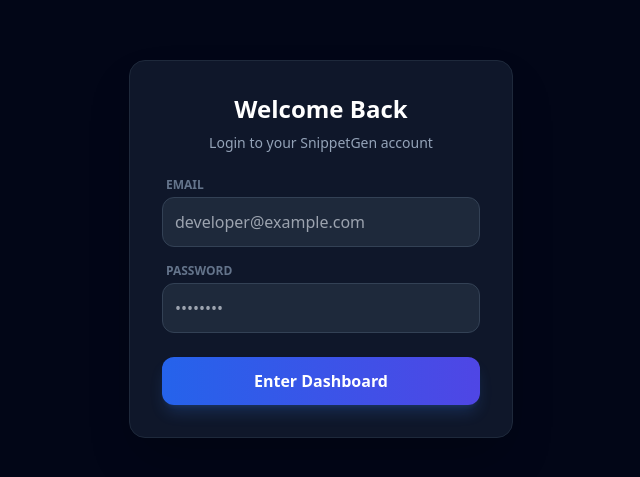
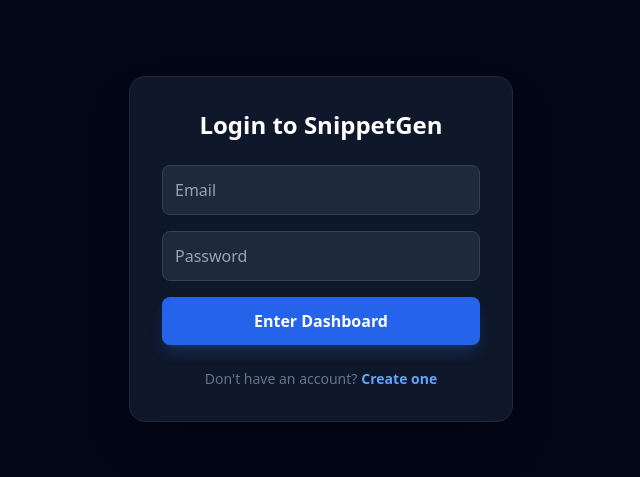
Before and after one commit to swaroop07p/CodeSnapshotWeb, a React (Vite) app in the folder frontend/: page /login in a window 1280 px wide. Shown: the part 151-628 px from the top of the page, without its empty margins (319-959 px from the left). Built offline with nearby package versions, Linux system fonts and the light colour scheme.

Commit message:
Final Login correction

```diff
--- a/frontend/src/App.jsx
+++ b/frontend/src/App.jsx
@@ -1,14 +1,20 @@
-import React, { useEffect, useState } from 'react';
-import { BrowserRouter as Router, Routes, Route, Navigate } from 'react-router-dom';
-import Login from './pages/Login';
-import Dashboard from './pages/Dashboard';
-import Landing from './pages/Landing';
+import React, { useEffect, useState } from "react";
+import {
+  BrowserRouter as Router,
+  Routes,
+  Route,
+  Navigate,
+} from "react-router-dom";
+import Login from "./pages/Login";
+import Dashboard from "./pages/Dashboard";
+import Landing from "./pages/Landing";
+import Register from "./pages/Register";
 
 const App = () => {
   const [isAuthenticated, setIsAuthenticated] = useState(null); // null means "checking"
 
   useEffect(() => {
-    const token = localStorage.getItem('token');
+    const token = localStorage.getItem("token");
     // If token exists, we assume user is logged in
     // (In a real production app, you'd verify this token with the backend here)
     if (token) {
@@ -19,15 +25,40 @@
   }, []);
 
   if (isAuthenticated === null) {
-    return <div className="h-screen w-screen flex items-center justify-center bg-slate-950 text-white">Loading...</div>;
+    return (
+      <div className="h-screen w-screen flex items-center justify-center bg-slate-950 text-white">
+        Loading...
+      </div>
+    );
   }
 
   return (
     <Router>
       <Routes>
-        <Route path="/" element={isAuthenticated ? <Navigate to="/dashboard" /> : <Landing />} />
-        <Route path="/login" element={isAuthenticated ? <Navigate to="/dashboard" /> : <Login setIsAuthenticated={setIsAuthenticated} />} />
-        <Route path="/dashboard" element={isAuthenticated ? <Dashboard /> : <Navigate to="/login" />} />
+        <Route
+          path="/"
+          element={isAuthenticated ? <Navigate to="/dashboard" /> : <Landing />}
+        />
+        <Route
+          path="/login"
+          element={
+            isAuthenticated ? (
+              <Navigate to="/dashboard" />
+            ) : (
+              <Login setIsAuthenticated={setIsAuthenticated} />
+            )
+          }
+        />
+        <Route
+          path="/register"
+          element={
+            isAuthenticated ? <Navigate to="/dashboard" /> : <Register />
+          }
+        />
+        <Route
+          path="/dashboard"
+          element={isAuthenticated ? <Dashboard /> : <Navigate to="/login" />}
+        />
       </Routes>
     </Router>
   );
--- a/frontend/src/pages/Login.jsx
+++ b/frontend/src/pages/Login.jsx
@@ -1,76 +1,72 @@
+// src/pages/Login.jsx
 import React, { useState } from 'react';
 import axios from 'axios';
-import toast from 'react-hot-toast';
+import toast, { Toaster } from 'react-hot-toast'; // Added Toaster import
+import { useNavigate } from 'react-router-dom';
 
 const Login = ({ setIsAuthenticated }) => {
     const [formData, setFormData] = useState({ email: '', password: '' });
+    const navigate = useNavigate();
 
     const handleLogin = async (e) => {
         e.preventDefault();
         try {
             const res = await axios.post('http://localhost:5000/api/auth/login', formData);
 
-            // --- FIX FOR UNDEFINED NAME ---
-            // We check both res.data.user.name and res.data.name as fallbacks
-            const userData = res.data.user || res.data;
-            const userName = userData.name || "Developer";
-            const token = res.data.token;
+            // Backend returns 'username', not 'name'
+            const user = res.data.user;
+            localStorage.setItem('token', res.data.token);
+            localStorage.setItem('username', user.username);
 
-            if (token) {
-                // KEY: Save to localStorage for persistence
-                localStorage.setItem('token', token);
-                localStorage.setItem('username', userName);
-
-                // KEY: Update state to trigger redirect in App.jsx
-                setIsAuthenticated(true);
-
-                // Use the extracted variable to avoid 'undefined' in the toast
-                toast.success(`Welcome back, ${userName}!`);
+            setIsAuthenticated(true);
+            toast.success(`Welcome back, ${user.username}!`);
+        } catch (err) {
+            // Check for the specific friendly message from backend
+            const backendMsg = err.response?.data?.msg;
+            if (backendMsg) {
+                toast.error(backendMsg);
             } else {
-                toast.error("Login successful but no token received.");
+                toast.error("Login failed. Please check your credentials.");
             }
-        } catch (err) {
-            console.error("Login Error Details:", err.response?.data);
-            toast.error(err.response?.data?.msg || "Login Failed. Check console for details.");
+            console.log("Login Error Details:", err.response?.data);
         }
     };
 
     return (
         <div className="h-screen flex items-center justify-center bg-slate-950">
-            <form onSubmit={handleLogin} className="bg-slate-900 p-8 rounded-2xl border border-slate-800 w-96 shadow-2xl">
-                <h2 className="text-2xl font-bold text-white mb-2 text-center">Welcome Back</h2>
-                <p className="text-slate-400 text-sm mb-6 text-center">Login to your SnippetGen account</p>
+            {/* THIS COMPONENT MAKES THE MESSAGES VISIBLE ON SCREEN */}
+            <Toaster position="top-center" reverseOrder={false} />
+
+            <form onSubmit={handleLogin} className="bg-slate-900 p-8 rounded-2xl border border-slate-800 w-96 shadow-2xl relative overflow-hidden">
+                <h2 className="text-2xl font-bold text-white mb-6 text-center">Login to SnippetGen</h2>
 
                 <div className="space-y-4">
-                    <div>
-                        <label className="block text-xs font-bold text-slate-500 uppercase mb-1 ml-1">Email</label>
-                        <input
-                            type="email"
-                            placeholder="developer@example.com"
-                            required
-                            className="w-full p-3 bg-slate-800 rounded-xl text-white outline-none border border-slate-700 focus:border-blue-500 transition-all"
-                            onChange={(e) => setFormData({...formData, email: e.target.value})}
-                        />
-                    </div>
-
-                    <div>
-                        <label className="block text-xs font-bold text-slate-500 uppercase mb-1 ml-1">Password</label>
-                        <input
-                            type="password"
-                            placeholder="••••••••"
-                            required
-                            className="w-full p-3 mb-2 bg-slate-800 rounded-xl text-white outline-none border border-slate-700 focus:border-blue-500 transition-all"
-                            onChange={(e) => setFormData({...formData, password: e.target.value})}
-                        />
-                    </div>
+                    <input
+                        type="email" placeholder="Email" required
+                        className="w-full p-3 bg-slate-800 rounded-lg text-white outline-none border border-slate-700 focus:border-blue-500 transition-all"
+                        onChange={(e) => setFormData({...formData, email: e.target.value})}
+                    />
+                    <input
+                        type="password" placeholder="Password" required
+                        className="w-full p-3 mb-2 bg-slate-800 rounded-lg text-white outline-none border border-slate-700 focus:border-blue-500 transition-all"
+                        onChange={(e) => setFormData({...formData, password: e.target.value})}
+                    />
                 </div>
 
-                <button
-                    type="submit"
-                    className="w-full bg-gradient-to-r from-blue-600 to-indigo-600 hover:from-blue-700 hover:to-indigo-700 text-white font-bold py-3 mt-4 rounded-xl transition-all shadow-lg shadow-blue-500/20 active:scale-95"
-                >
+                <button type="submit" className="w-full bg-blue-600 hover:bg-blue-700 text-white font-bold py-3 mt-4 rounded-lg transition-all active:scale-95 shadow-lg shadow-blue-500/20">
                     Enter Dashboard
                 </button>
+
+                <p className="text-center text-slate-500 text-sm mt-6">
+                    Don't have an account?
+                    <button
+                        type="button"
+                        onClick={() => navigate('/register')}
+                        className="text-blue-400 font-bold hover:underline ml-1"
+                    >
+                        Create one
+                    </button>
+                </p>
             </form>
         </div>
     );
--- /dev/null
+++ b/frontend/src/pages/Register.jsx
@@ -0,0 +1,68 @@
+// src/pages/Register.jsx
+import React, { useState } from 'react';
+import axios from 'axios';
+import toast, { Toaster } from 'react-hot-toast'; // Added Toaster import
+import { useNavigate } from 'react-router-dom';
+
+const Register = ({ setIsAuthenticated }) => {
+    // Backend expects 'username', not 'name'
+    const [formData, setFormData] = useState({ username: '', email: '', password: '' });
+    const navigate = useNavigate();
+
+    const handleRegister = async (e) => {
+        e.preventDefault();
+        try {
+            const res = await axios.post('http://localhost:5000/api/auth/register', formData);
+
+            localStorage.setItem('token', res.data.token);
+            localStorage.setItem('username', res.data.user.username);
+
+            if (typeof setIsAuthenticated === 'function') {
+                setIsAuthenticated(true);
+            }
+
+            toast.success(`Welcome to SnippetGen, ${res.data.user.username}!`);
+            navigate('/dashboard');
+        } catch (err) {
+            toast.error(err.response?.data?.msg || "Registration failed. Try a different email.");
+        }
+    };
+
+    return (
+        <div className="h-screen flex items-center justify-center bg-slate-950">
+            <Toaster position="top-center" />
+            <form onSubmit={handleRegister} className="bg-slate-900 p-8 rounded-3xl border border-slate-800 w-full max-w-md shadow-2xl">
+                <h2 className="text-3xl font-black text-white mb-2 text-center">Join SnippetGen</h2>
+                <p className="text-slate-400 text-sm mb-8 text-center">Start managing your code like a pro</p>
+
+                <div className="space-y-4">
+                    <input
+                        type="text" placeholder="Username" required
+                        className="w-full p-4 bg-slate-800 rounded-xl text-white outline-none border border-slate-700 focus:border-blue-500 transition-all"
+                        onChange={(e) => setFormData({...formData, username: e.target.value})}
+                    />
+                    <input
+                        type="email" placeholder="Email Address" required
+                        className="w-full p-4 bg-slate-800 rounded-xl text-white outline-none border border-slate-700 focus:border-blue-500 transition-all"
+                        onChange={(e) => setFormData({...formData, email: e.target.value})}
+                    />
+                    <input
+                        type="password" placeholder="Create Password" required
+                        className="w-full p-4 bg-slate-800 rounded-xl text-white outline-none border border-slate-700 focus:border-blue-500 transition-all"
+                        onChange={(e) => setFormData({...formData, password: e.target.value})}
+                    />
+                </div>
+
+                <button type="submit" className="w-full bg-gradient-to-r from-blue-600 to-indigo-600 text-white font-bold py-4 mt-8 rounded-xl shadow-lg shadow-blue-500/20 active:scale-95 transition-all">
+                    Create Account
+                </button>
+
+                <p className="text-center text-slate-500 text-sm mt-6">
+                    Already have an account? <button type="button" onClick={() => navigate('/login')} className="text-blue-400 font-bold hover:underline">Login</button>
+                </p>
+            </form>
+        </div>
+    );
+};
+
+export default Register;
```
Also changed, not shown: 1 other file (tests, documents, lock files or other folders).
